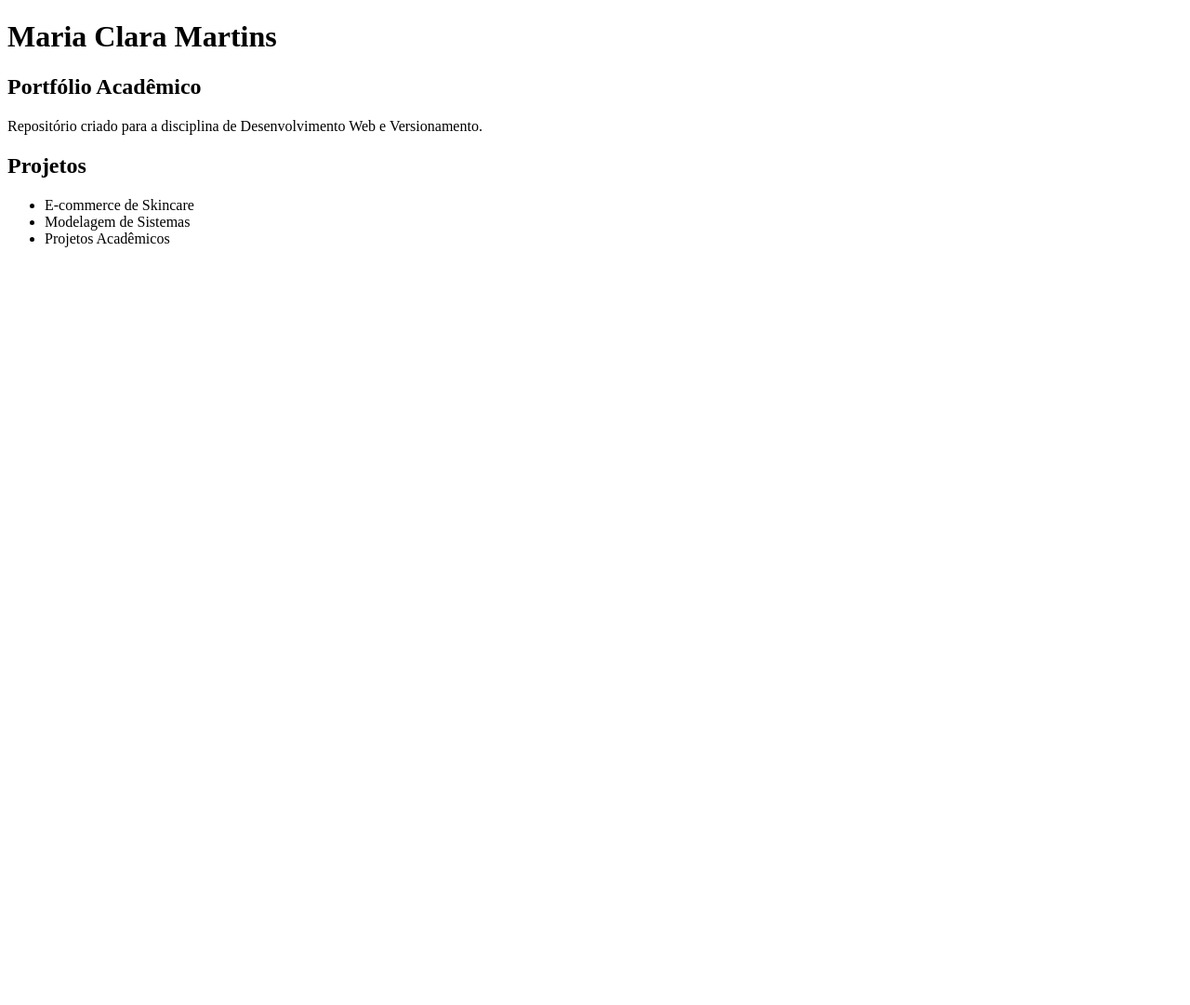
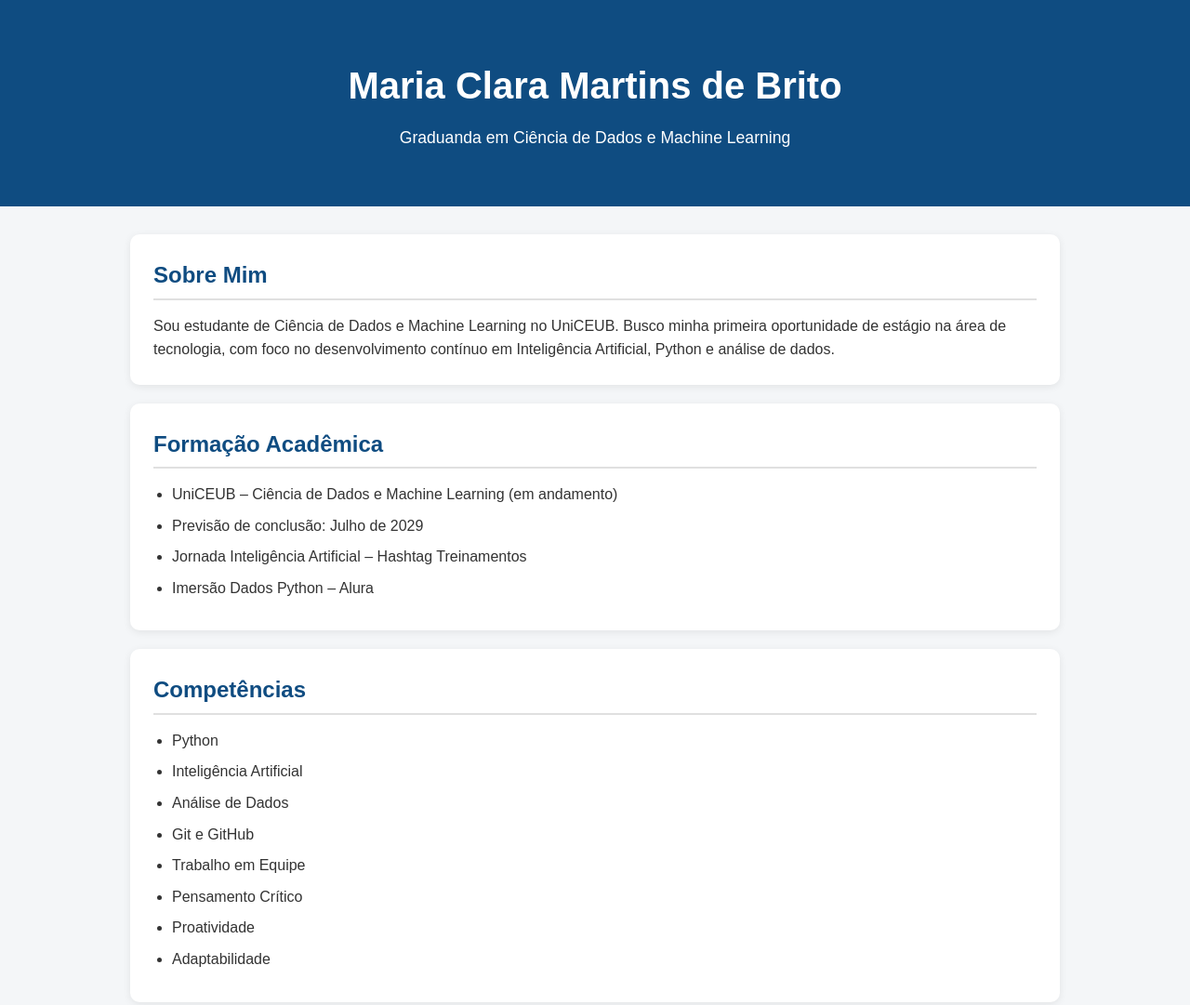
Before and after one commit to mariamartinsds/portfoliohub, a plain HTML site: page index.html in a window 1280 px wide. Shown: the top 1081 px of the page at 93% size. Before the commit the page ends 800 px from the top, so only its background shows below. Drawn offline with Linux system fonts and the light colour scheme.

Commit message:
Atualiza portfólio profissional

```diff
--- a/index.html
+++ b/index.html
@@ -1,22 +1,145 @@
 <!DOCTYPE html>
 <html lang="pt-BR">
 <head>
-    <meta charset="UTF-8">
-    <title>Portfólio Maria Clara Martins</title>
+<meta charset="UTF-8">
+<meta name="viewport" content="width=device-width, initial-scale=1.0">
+<title>Maria Clara Martins de Brito | Portfólio</title>
+
+<style>
+*{
+    margin:0;
+    padding:0;
+    box-sizing:border-box;
+    font-family: Arial, Helvetica, sans-serif;
+}
+
+body{
+    background:#f4f6f8;
+    color:#333;
+    line-height:1.6;
+}
+
+header{
+    background:#0f4c81;
+    color:white;
+    text-align:center;
+    padding:60px 20px;
+}
+
+header h1{
+    font-size:2.5rem;
+}
+
+header p{
+    margin-top:10px;
+    font-size:1.1rem;
+}
+
+.container{
+    width:90%;
+    max-width:1000px;
+    margin:auto;
+    padding:30px 0;
+}
+
+section{
+    background:white;
+    margin-bottom:20px;
+    padding:25px;
+    border-radius:10px;
+    box-shadow:0 2px 8px rgba(0,0,0,0.08);
+}
+
+h2{
+    color:#0f4c81;
+    margin-bottom:15px;
+    border-bottom:2px solid #e0e0e0;
+    padding-bottom:5px;
+}
+
+ul{
+    padding-left:20px;
+}
+
+li{
+    margin-bottom:8px;
+}
+
+footer{
+    background:#1f2937;
+    color:white;
+    text-align:center;
+    padding:20px;
+    margin-top:20px;
+}
+</style>
+
 </head>
 <body>
-    <h1>Maria Clara Martins</h1>
 
-    <h2>Portfólio Acadêmico</h2>
+<header>
+    <h1>Maria Clara Martins de Brito</h1>
+    <p>Graduanda em Ciência de Dados e Machine Learning</p>
+</header>
 
-    <p>Repositório criado para a disciplina de Desenvolvimento Web e Versionamento.</p>
+<div class="container">
 
-    <h2>Projetos</h2>
+<section>
+    <h2>Sobre Mim</h2>
+    <p>
+        Sou estudante de Ciência de Dados e Machine Learning no UniCEUB.
+        Busco minha primeira oportunidade de estágio na área de tecnologia,
+        com foco no desenvolvimento contínuo em Inteligência Artificial,
+        Python e análise de dados.
+    </p>
+</section>
 
+<section>
+    <h2>Formação Acadêmica</h2>
+    <ul>
+        <li>UniCEUB – Ciência de Dados e Machine Learning (em andamento)</li>
+        <li>Previsão de conclusão: Julho de 2029</li>
+        <li>Jornada Inteligência Artificial – Hashtag Treinamentos</li>
+        <li>Imersão Dados Python – Alura</li>
+    </ul>
+</section>
+
+<section>
+    <h2>Competências</h2>
+    <ul>
+        <li>Python</li>
+        <li>Inteligência Artificial</li>
+        <li>Análise de Dados</li>
+        <li>Git e GitHub</li>
+        <li>Trabalho em Equipe</li>
+        <li>Pensamento Crítico</li>
+        <li>Proatividade</li>
+        <li>Adaptabilidade</li>
+    </ul>
+</section>
+
+<section>
+    <h2>Projetos Acadêmicos</h2>
     <ul>
         <li>E-commerce de Skincare</li>
         <li>Modelagem de Sistemas</li>
-        <li>Projetos Acadêmicos</li>
+        <li>SoundWave</li>
+        <li>Projetos desenvolvidos durante a graduação</li>
     </ul>
+</section>
+
+<section>
+    <h2>Contato</h2>
+    <p><strong>Email:</strong> m.claramartinsbrito@gmail.com</p>
+    <p><strong>LinkedIn:</strong> www.linkedin.com/in/mariaclaramartinsbrito</p>
+    <p><strong>GitHub:</strong> mariamartinsds</p>
+</section>
+
+</div>
+
+<footer>
+    © 2026 - Maria Clara Martins de Brito
+</footer>
+
 </body>
 </html>
```
